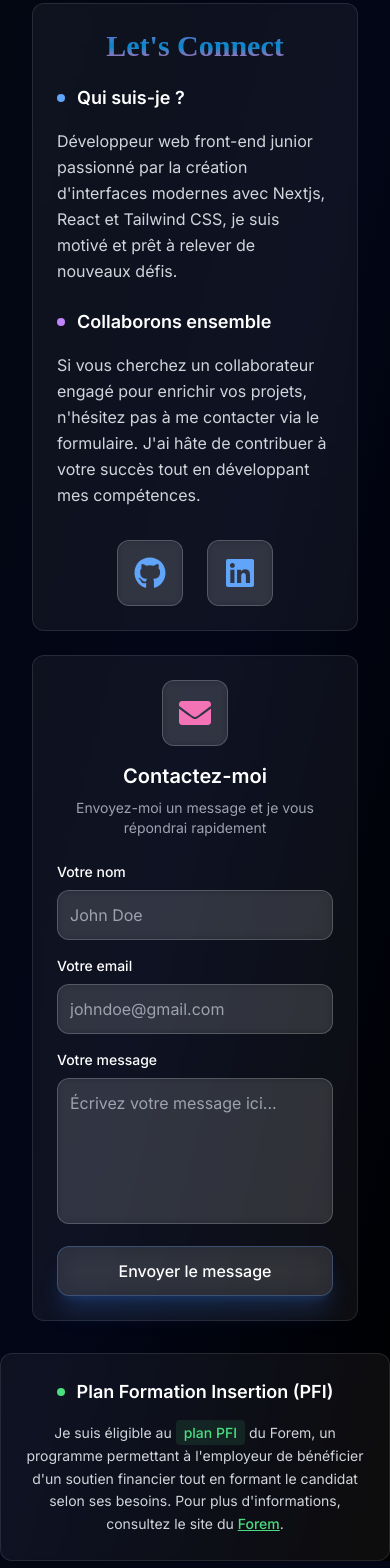
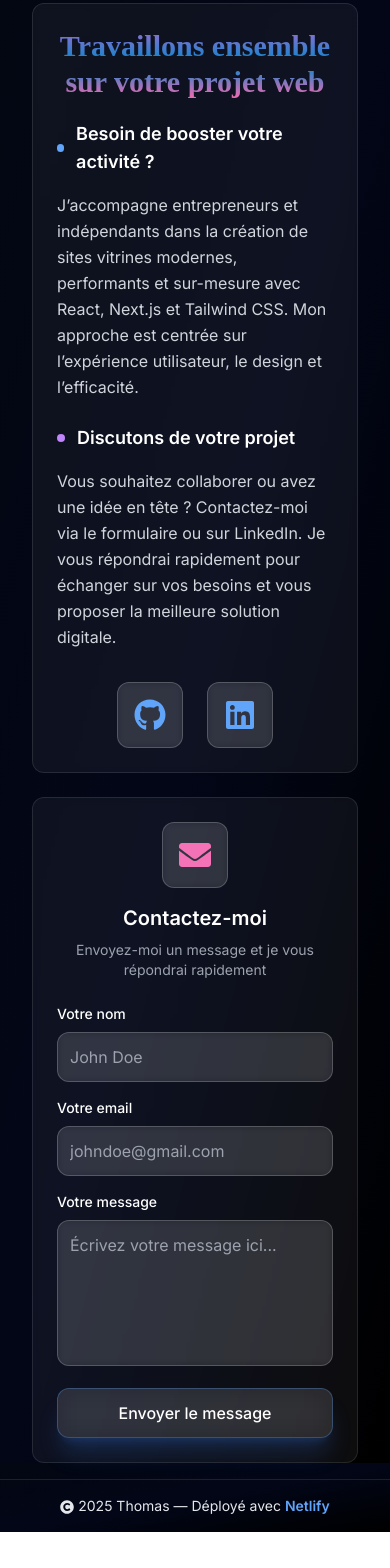
Before and after one commit to ovo-thom/portfolio-freelance, a React (Vite) app: page / in a window 390 px wide. Shown: the part 4580-6148 px from the top of the page. After the commit the page ends 6112 px from the top, so only its background shows below. Built offline with nearby package versions, Linux system fonts and the light colour scheme; a web font is replaced by a local one.

Commit message:
feat(contact): update contact section with client-focused French content and remove PFI block

```diff
--- a/src/components/Contact.jsx
+++ b/src/components/Contact.jsx
@@ -10,35 +10,31 @@ const Contact = () => {
       <div className="flex flex-col max-w-6xl mx-auto lg:flex-row pt-8 px-8 space-y-6 lg:space-y-0 lg:space-x-8 lg:items-stretch">
         <div className="contact-left lg:w-1/2">
           <div className="bg-white/5 backdrop-blur-sm border border-white/10 rounded-xl p-6 hover:bg-white/10 transition-all duration-300 h-full flex flex-col justify-between">
+
             <h2 className="title-night text-center text-3xl sm:text-3xl lg:text-5xl mb-5 md:mb-10 font-semibold bg-gradient-to-b from-[#9e6cd1] via-[#0088cc] to-[#ff68b0] bg-clip-text text-transparent">
-              Let&apos;s Connect
+              Travaillons ensemble sur votre projet web
             </h2>
 
             <div className="flex items-center mb-4">
               <span className="w-2 h-2 bg-blue-400 rounded-full mr-3"></span>
               <h3 className="text-white text-lg font-semibold">
-                Qui suis-je ?
+                Besoin de booster votre activité ?
               </h3>
             </div>
 
             <p className="text-gray-300 lg:text-lg leading-relaxed mb-6">
-              Développeur web front-end junior passionné par la création
-              d&apos;interfaces modernes avec Nextjs, React et Tailwind CSS, je
-              suis motivé et prêt à relever de nouveaux défis.
+              J’accompagne entrepreneurs et indépendants dans la création de sites vitrines modernes, performants et sur-mesure avec React, Next.js et Tailwind CSS. Mon approche est centrée sur l’expérience utilisateur, le design et l’efficacité.
             </p>
 
             <div className="flex items-center mb-4">
               <span className="w-2 h-2 bg-purple-400 rounded-full mr-3"></span>
               <h3 className="text-white text-lg font-semibold">
-                Collaborons ensemble
+                Discutons de votre projet
               </h3>
             </div>
 
             <p className="text-gray-300 lg:text-lg leading-relaxed mb-8">
-              Si vous cherchez un collaborateur engagé pour enrichir vos
-              projets, n&apos;hésitez pas à me contacter via le formulaire.
-              J&apos;ai hâte de contribuer à votre succès tout en développant
-              mes compétences.
+              Vous souhaitez collaborer ou avez une idée en tête ? Contactez-moi via le formulaire ou sur LinkedIn. Je vous répondrai rapidement pour échanger sur vos besoins et vous proposer la meilleure solution digitale.
             </p>
 
             <div className="flex items-center justify-center space-x-6 mt-auto">
@@ -69,32 +65,7 @@ const Contact = () => {
         </div>
       </div>
 
-      <div className="bg-white/5 max-w-6xl w-full mx-auto backdrop-blur-sm border border-white/10 rounded-xl p-6 mt-8 mb-0 hover:bg-white/10 transition-all duration-300">
-        <div className="flex items-center justify-center mb-4">
-          <span className="w-2 h-2 bg-green-400 rounded-full mr-3"></span>
-          <h3 className="text-white text-lg font-semibold">
-            Plan Formation Insertion (PFI)
-          </h3>
-        </div>
-        <p className="text-center text-sm sm:text-base md:text-lg text-gray-300 leading-relaxed">
-          Je suis éligible au{" "}
-          <span className="text-green-400 font-medium bg-green-400/10 px-2 py-1 rounded">
-            plan PFI
-          </span>{" "}
-          du Forem, un programme permettant à l&apos;employeur de bénéficier
-          d&apos;un soutien financier tout en formant le candidat selon ses
-          besoins. Pour plus d&apos;informations, consultez le site du{" "}
-          <a
-            href="https://www.leforem.be/entreprises/aides-financieres-plan-formation-insertion.html"
-            target="_blank"
-            rel="noopener noreferrer"
-            className="text-green-400 hover:text-green-300 underline font-medium transition-colors duration-200"
-          >
-            Forem
-          </a>
-          .
-        </p>
-      </div>
+
     </section>
   );
 };
```
